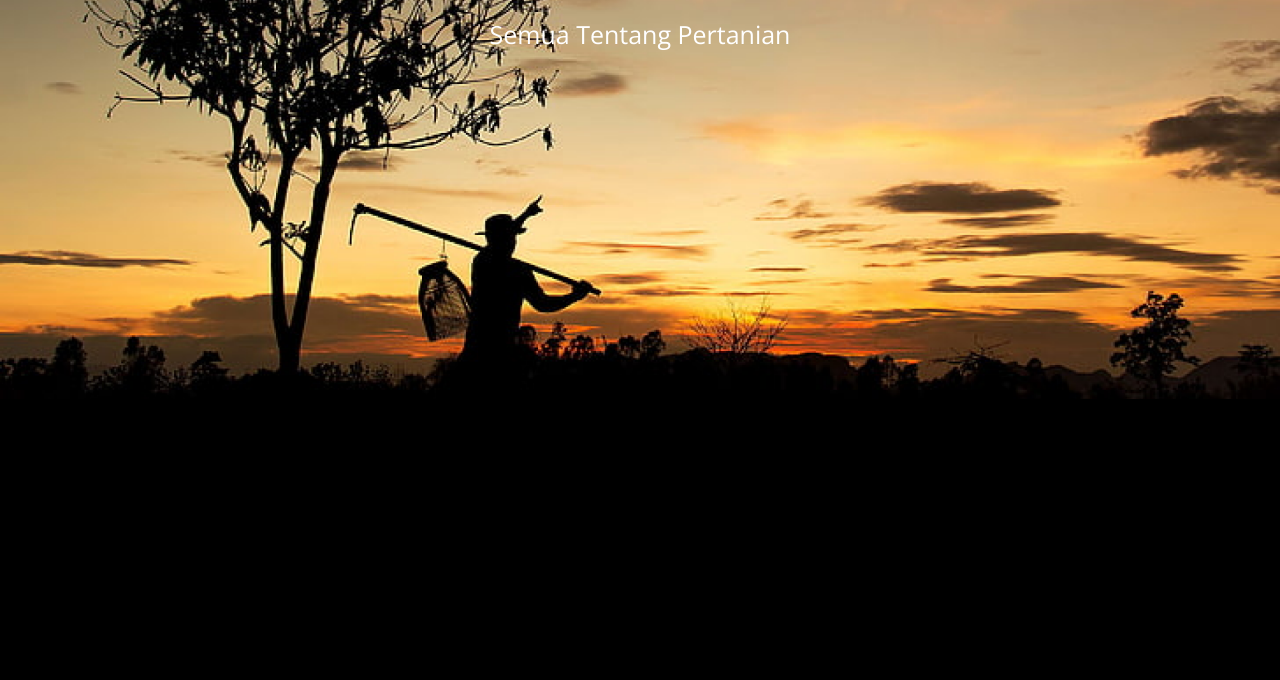
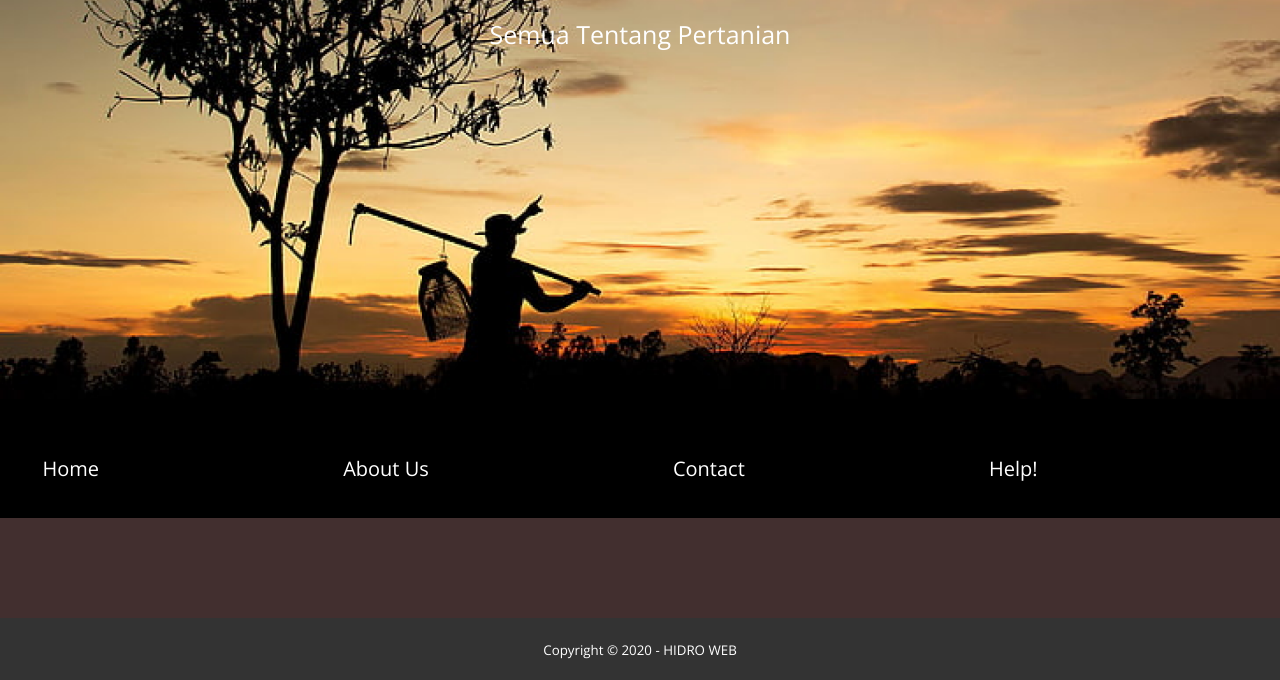
Before and after one commit to MochArisandiJayanto/Project-PWEB, a plain HTML site: page home.html in a window 1280 px wide. Shown: the part 436-1116 px from the top of the page. Before the commit the page ends 840 px from the top, so only its background shows below. Drawn offline with nearby package versions, Linux system fonts and the light colour scheme.

Commit message:
Update code html dan css, menambah fitur menu dan footer

```diff
--- a/css/style.css
+++ b/css/style.css
@@ -64,7 +64,48 @@ header form {
     text-align: center;
     font-size: 25px;
 }
+.menu {
+    height: 70px;
+}
+.menu ul {
+    text-align: center;
+    padding-top: 30%;
+}
+.menu ul li {
+    margin: 20px;
+    display: inline-block;
+}
+.menu ul li a {
+    transition: 0.3s;
+}
+.menu ul li a:hover {
+    color:#FF5733;
+}
+a {
+    margin-top: 20px;
+    margin-bottom: 20px;
+    margin-right: 200px;
+    text-decoration: none;
+    color: white;
+    font-size: 20px;
+}
+.banner {
+    background-color: #422F2F;
+    margin-top: 31%;
+    margin-bottom: auto;
+}
+section {
+	padding:50px 0;
+}
 
+footer {
+	background-color: #333;
+	padding: 20px;
+	text-align: center;
+}
+footer small {
+	color: #fff;
+}
 
 @media (max-width: 768px){
 }
--- a/index.html
+++ b/home.html
@@ -26,5 +26,28 @@
         <h2>SELAMAT DATANG DI HIDRO WEB!</h2>
         <p>Semua Tentang Pertanian</p>
     </div>
+
+    <!--Menu-->
+    <div class="menu">
+        <ul>
+            <li><a href="#">Home</a></li>
+            <li><a href="#">About Us</a></li>
+            <li><a href="#">Contact</a></li>
+            <li><a href="#">Help!</a></li>
+        </ul>
+    </div>
+
+    <!--Banner-->
+    <section class="banner">
+        <div class="container">
+        </div>
+    </section>
+
+    <!--Footer-->
+	<footer>
+		<div class="container">
+			<small>Copyright &copy; 2020 - HIDRO WEB</small>
+		</div>
+	</footer>
 </body>
 </html>
```
